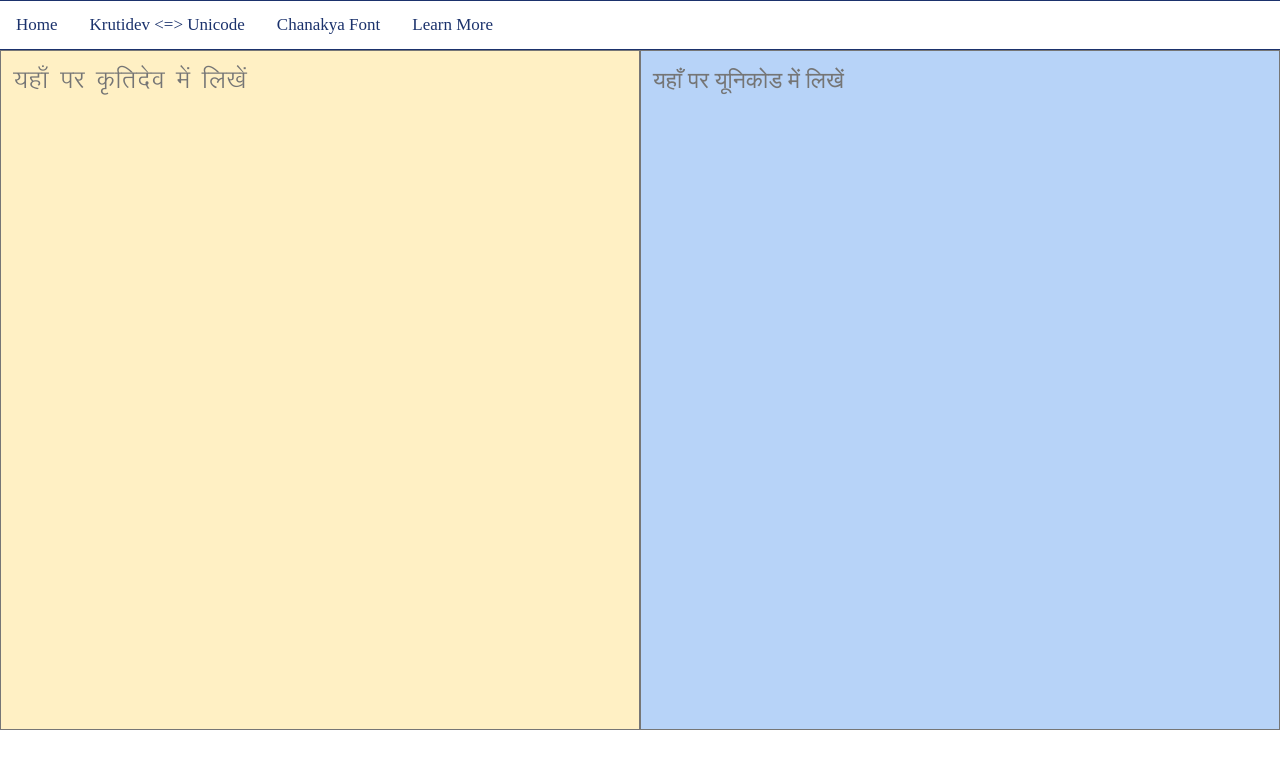
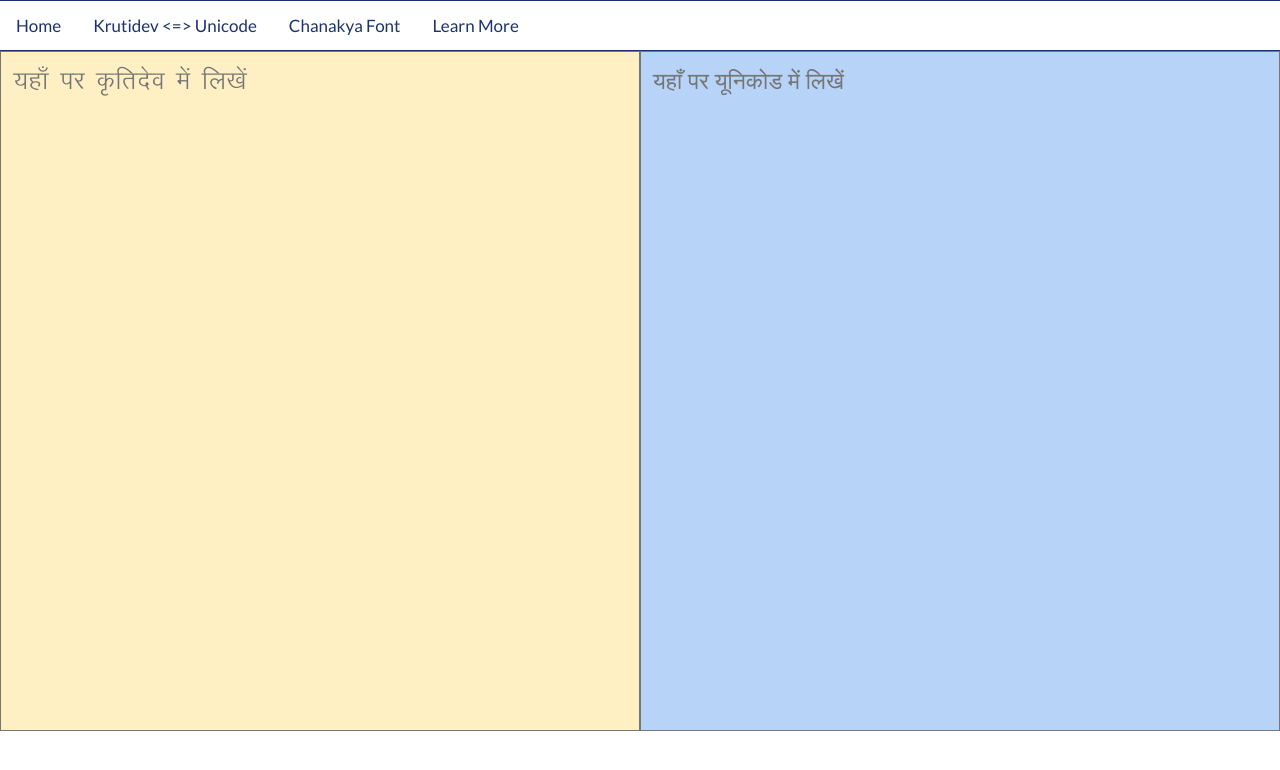
Before and after one commit to asiisachin/fonts, a plain HTML site: page krutidev-unicode-converter.html in a window 1280 px wide. Drawn offline with Linux system fonts and the light colour scheme.

Commit message:
Update krutidev-unicode-converter.html

```diff
--- a/krutidev-unicode-converter.html
+++ b/krutidev-unicode-converter.html
@@ -16,6 +16,10 @@
 
 
 	  <style>
+
+@import url('https://fonts.googleapis.com/css2?family=Lato&display=swap');
+       body { font-family: 'Lato', sans-serif; }
+
 .topnav_container {  z-index: 99; background-color: white; }
 
 .topnav {
```
